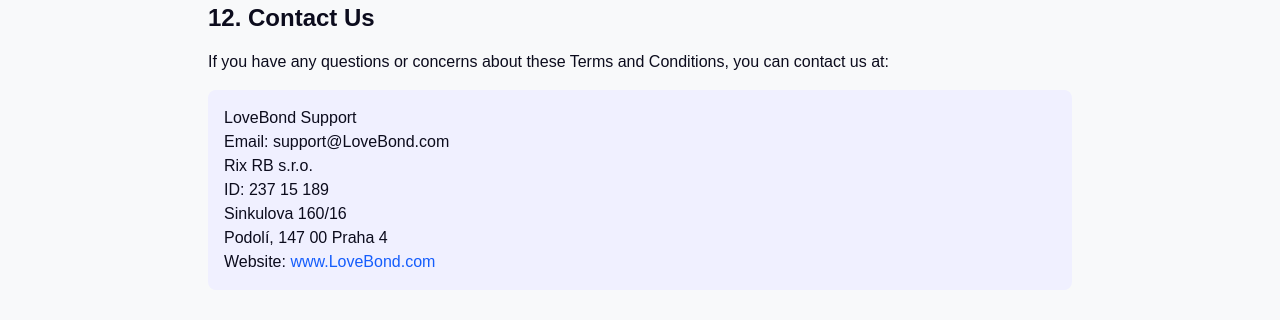
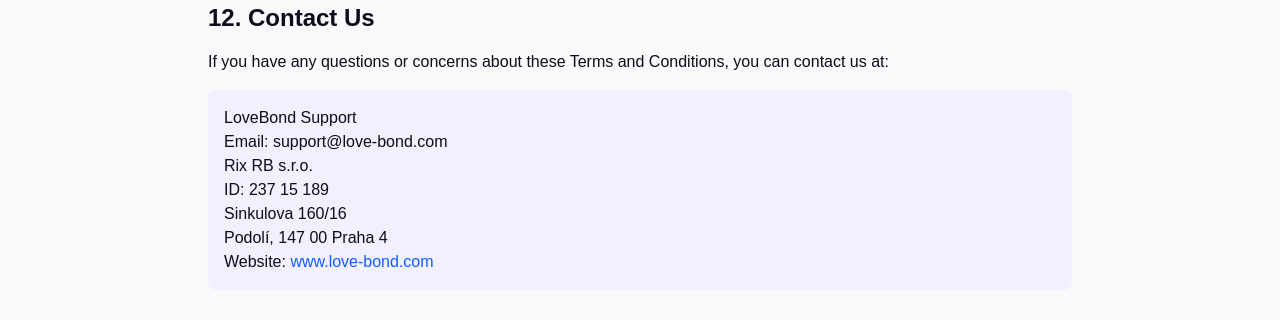
Before and after one commit to romansmolin/love-connect-vibe-coded, a Next.js app: page /terms-of-conditions in a window 1280 px wide. Shown: the part 6220-6540 px from the top of the page. Built offline with nearby package versions, Linux system fonts and the light colour scheme; no server answers; what tailwindcss-animated would draw is missing.

Commit message:
fix: update LoveBond contact domain

```diff
--- a/src/app/(landing-page)/privacy/page.tsx
+++ b/src/app/(landing-page)/privacy/page.tsx
@@ -558,7 +558,7 @@
 
                             <div className="bg-muted p-4 rounded-lg">
                                 <p className="font-medium">LoveBond Privacy Team</p>
-                                <p>Email: privacy@LoveBond.com</p>
+                                <p>Email: privacy@love-bond.com</p>
                                 <p>Rix RB s.r.o.</p>
                                 <p>ID: 237 15 189</p>
                                 <p>Sinkulova 160/16</p>
--- a/src/app/(landing-page)/terms-of-conditions/page.tsx
+++ b/src/app/(landing-page)/terms-of-conditions/page.tsx
@@ -521,7 +521,7 @@
                             </p>
                             <div className="bg-muted p-4 rounded-lg mt-4">
                                 <p className="font-medium">LoveBond Support</p>
-                                <p>Email: support@LoveBond.com</p>
+                                <p>Email: support@love-bond.com</p>
                                 <p>Rix RB s.r.o.</p>
                                 <p>ID: 237 15 189</p>
                                 <p>Sinkulova 160/16</p>
@@ -529,7 +529,7 @@
                                 <p>
                                     Website:{' '}
                                     <Link className="text-blue-600 hover:underline" href="/">
-                                        www.LoveBond.com
+                                        www.love-bond.com
                                     </Link>
                                 </p>
                             </div>
```
